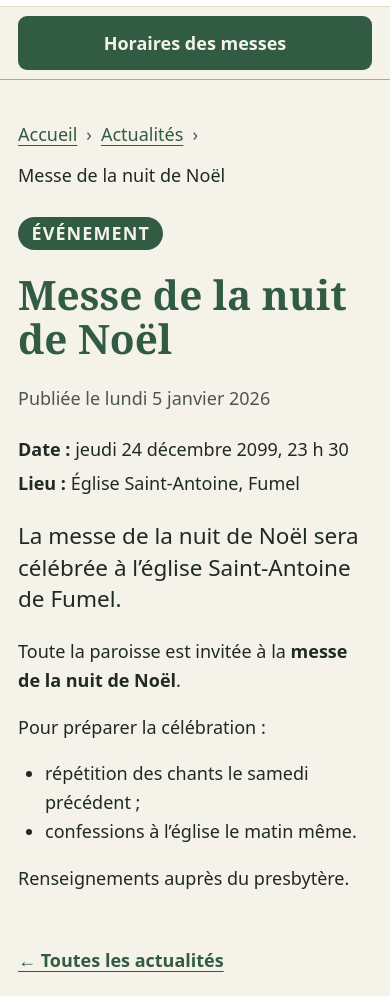
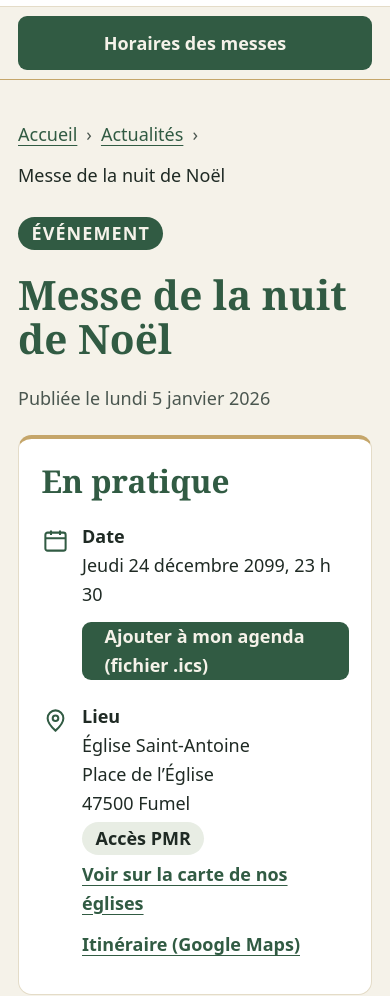
Before and after one commit to daemonshift/saint-geraud, an Astro site: page /actualites/recExempleMesseDeNoel in a window 390 px wide. Shown: the part 111-1107 px from the top of the page. Built offline with nearby package versions, Linux system fonts and the light colour scheme; Astro itself is replaced by a stand-in of ours.

Commit message:
feat: bloc « En pratique » du détail d'une Actualité
Co-Authored-By: Claude Opus 5.5 <noreply@anthropic.com>

```diff
--- /dev/null
+++ b/src/components/EnPratique.astro
@@ -0,0 +1,98 @@
+---
+/**
+ * Bloc « En pratique » du détail d'une Actualité : date et heure de
+ * l'événement (heure de Paris), Église(s) liée(s) avec adresse, Accès PMR,
+ * lien vers son ancre sur Nos églises et itinéraire, bouton « Ajouter à mon
+ * agenda » (fichier `.ics` généré au build). Pas de mini-carte (spec #1).
+ *
+ * Réduit à ce qui est renseigné ; absent si l'Actualité n'a ni date
+ * d'événement ni Église liée.
+ */
+import type { Actualite } from '../lib/contenu';
+import { lienEglise, lienItineraire } from '../lib/navigation';
+
+interface Props {
+  actualite: Actualite;
+  class?: string;
+}
+
+const { actualite, class: classe } = Astro.props;
+const { evenement, eglises, agenda } = actualite;
+const lien = 'inline-flex min-h-12 items-center font-bold text-vert-profond underline';
+---
+
+{
+  (evenement || eglises.length > 0) && (
+    <aside
+      aria-labelledby="en-pratique"
+      class:list={['flex flex-col gap-5 rounded-xl border border-t-4 border-beige-filet border-t-or-doux bg-blanc p-5 lg:p-7', classe]}
+    >
+      <h2 id="en-pratique" class="text-3xl">En pratique</h2>
+      {evenement && (
+        <div class="flex items-start gap-3">
+          <svg class="mt-1 size-6 shrink-0 text-vert-profond" viewBox="0 0 24 24" fill="none" stroke="currentColor" stroke-width="1.8" aria-hidden="true">
+            <rect x="3" y="5" width="18" height="16" rx="2" />
+            <path d="M3 10h18M8 3v4M16 3v4" />
+          </svg>
+          <div class="flex flex-col gap-3">
+            <p>
+              <strong>Date</strong>
+              <br />
+              <span class="first-letter:uppercase inline-block">{evenement.enLettres}</span>
+            </p>
+            {agenda && (
+              <a class="bouton-principal self-start" href={agenda.fichier} download>
+                Ajouter à mon agenda (fichier .ics)
+              </a>
+            )}
+          </div>
+        </div>
+      )}
+      {eglises.map((eglise) => (
+        <div class="flex items-start gap-3">
+          <svg class="mt-1 size-6 shrink-0 text-vert-profond" viewBox="0 0 24 24" fill="none" stroke="currentColor" stroke-width="1.8" aria-hidden="true">
+            <path d="M12 21s-7-6.2-7-11a7 7 0 0 1 14 0c0 4.8-7 11-7 11z" />
+            <circle cx="12" cy="10" r="2.5" />
+          </svg>
+          <div class="flex min-w-0 flex-col gap-1">
+            <p>
+              <strong>Lieu</strong>
+              <br />
+              {eglise.nom}
+              {eglise.adresse.length > 0
+                ? eglise.adresse.map((ligne) => (
+                    <>
+                      <br />
+                      {ligne}
+                    </>
+                  ))
+                : eglise.commune && (
+                    <>
+                      <br />
+                      {eglise.commune}
+                    </>
+                  )}
+            </p>
+            {eglise.accesPmr && <p class="self-start rounded-full bg-vert-pale px-3 py-0.5 font-bold text-encre">Accès PMR</p>}
+            <ul class="flex flex-col">
+              {eglise.surNosEglises && (
+                <li>
+                  <a class={lien} href={lienEglise(eglise.id)}>
+                    Voir sur la carte de nos églises<span class="sr-only"> : {eglise.nom}</span>
+                  </a>
+                </li>
+              )}
+              {eglise.position && (
+                <li>
+                  <a class={lien} href={lienItineraire(eglise.position)}>
+                    Itinéraire (Google Maps)<span class="sr-only">, {eglise.nom}</span>
+                  </a>
+                </li>
+              )}
+            </ul>
+          </div>
+        </div>
+      ))}
+    </aside>
+  )
+}
--- a/src/pages/actualites/[id].astro
+++ b/src/pages/actualites/[id].astro
@@ -1,10 +1,12 @@
 ---
 /**
  * Détail d'une Actualité En ligne : une page par Actualité, à l'adresse
- * `/actualites/{identifiant Airtable}`. Le bloc « En pratique » arrive avec le
- * ticket #9, l'image avec le #5.
+ * `/actualites/{identifiant Airtable}`, avec le bloc « En pratique » (colonne
+ * de droite en ordinateur, sous la date de publication en mobile). Son fichier
+ * d'agenda est servi par `[id].ics.ts`. L'image arrive avec le #5.
  */
 import type { GetStaticPaths } from 'astro';
+import EnPratique from '../../components/EnPratique.astro';
 import MiseEnPage from '../../layouts/MiseEnPage.astro';
 import type { Actualite } from '../../lib/contenu';
 import { contenuDuSite } from '../../lib/contenu/site';
@@ -35,7 +37,8 @@ const lienFil = 'inline-flex min-h-12 items-center text-vert-profond underline';
       </ol>
     </nav>
 
-    <article class="mt-6 flex max-w-[68ch] flex-col gap-5">
+    <article class="mt-6 grid gap-x-12 gap-y-5 lg:grid-cols-[minmax(0,2fr)_minmax(0,1fr)] lg:items-start">
+      <header class="flex max-w-[68ch] flex-col gap-5 lg:col-start-1">
         {
           actualite.categorie && (
             <p class="self-start rounded-full bg-vert-profond px-3 py-0.5 font-bold tracking-[0.06em] text-ivoire uppercase">
@@ -45,29 +48,15 @@ const lienFil = 'inline-flex min-h-12 items-center text-vert-profond underline';
         }
         <h1 class="text-4xl lg:text-5xl">{actualite.titre}</h1>
         <p class="text-gris-vert">Publiée le {actualite.datePublicationEnLettres}</p>
-      {
-        (actualite.evenement || actualite.lieu) && (
-          <dl class="flex flex-col gap-1">
-            {actualite.evenement && (
-              <div>
-                <dt class="inline font-bold">Date : </dt>
-                <dd class="inline">{actualite.evenement.enLettres}</dd>
-              </div>
-            )}
-            {actualite.lieu && (
-              <div>
-                <dt class="inline font-bold">Lieu : </dt>
-                <dd class="inline">{actualite.lieu}</dd>
-              </div>
-            )}
-          </dl>
-        )
-      }
+      </header>
+      <EnPratique actualite={actualite} class="lg:col-start-2 lg:row-span-2 lg:row-start-1" />
+      <div data-corps class="flex max-w-[68ch] flex-col gap-5 lg:col-start-1">
         {actualite.resume && <p class="text-xl">{actualite.resume}</p>}
         <div class="texte-actualite flex flex-col gap-4" set:html={markdownEnHtml(actualite.texte)} />
         <p class="mt-4">
           <a class="inline-flex min-h-12 items-center font-bold text-vert-profond underline" href="/actualites">← Toutes les actualités</a>
         </p>
+      </div>
     </article>
   </div>
 </MiseEnPage>
--- a/tests/e2e/actualites.spec.ts
+++ b/tests/e2e/actualites.spec.ts
@@ -50,12 +50,12 @@ test.describe('Détail d’une Actualité', () => {
     await expect(article).toContainText('Publiée le lundi 5 janvier 2026');
     await expect(article).toContainText('jeudi 24 décembre 2099, 23 h 30');
     await expect(article.locator('strong', { hasText: 'messe de la nuit de Noël' })).toBeVisible();
-    await expect(article.getByRole('listitem')).toHaveCount(2);
+    await expect(article.locator('.texte-actualite').getByRole('listitem')).toHaveCount(2);
   });
 
   test('limite la largeur de lecture', async ({ page }) => {
-    const largeur = await page.locator('#contenu article').evaluate((el) => el.getBoundingClientRect().width);
-    const taille = await page.locator('#contenu article p').last().evaluate((el) => parseFloat(getComputedStyle(el).fontSize));
+    const largeur = await page.locator('#contenu [data-corps]').evaluate((el) => el.getBoundingClientRect().width);
+    const taille = await page.locator('#contenu [data-corps] p').last().evaluate((el) => parseFloat(getComputedStyle(el).fontSize));
     // 68 caractères ≈ 68 × 0,5 em au plus en Source Sans 3 : bien moins que 1 200 px.
     expect(largeur).toBeLessThanOrEqual(68 * taille);
   });
--- /dev/null
+++ b/tests/e2e/en-pratique.spec.ts
@@ -0,0 +1,73 @@
+import { expect, test } from '@playwright/test';
+
+/**
+ * Bloc « En pratique » du détail d'une Actualité, avec les données d'exemple :
+ * - Messe de la nuit de Noël : événement le 24 décembre 2099 à 23 h 30 (Paris), Église Saint-Antoine (Accès PMR) ;
+ * - Kermesse paroissiale : Église Saint-Géraud, sans date d'événement ;
+ * - Inscriptions au catéchisme : ni date d'événement ni Église.
+ */
+const enPratique = (page: import('@playwright/test').Page) => page.getByRole('complementary', { name: 'En pratique' });
+
+test.describe('Actualité qui annonce un événement', () => {
+  test.beforeEach(async ({ page }) => {
+    await page.goto('/actualites/recExempleMesseDeNoel');
+  });
+
+  test('date et heure de Paris, Église, adresse et Accès PMR', async ({ page }) => {
+    const bloc = enPratique(page);
+    await expect(bloc.getByRole('heading', { level: 2, name: 'En pratique' })).toBeVisible();
+    await expect(bloc).toContainText('jeudi 24 décembre 2099, 23 h 30');
+    await expect(bloc).toContainText('Église Saint-Antoine');
+    await expect(bloc).toContainText('Place de l’Église');
+    await expect(bloc).toContainText('47500 Fumel');
+    await expect(bloc.getByText('Accès PMR', { exact: true })).toBeVisible();
+  });
+
+  test('liens vers l’Église sur Nos églises et vers son itinéraire', async ({ page }) => {
+    const bloc = enPratique(page);
+    await expect(bloc.getByRole('link', { name: /^Voir sur la carte de nos églises/ })).toHaveAttribute(
+      'href',
+      '/nos-eglises#eglise-recEgliseSaintAntoine',
+    );
+    await expect(bloc.getByRole('link', { name: /^Itinéraire \(Google Maps\)/ })).toHaveAttribute(
+      'href',
+      'https://www.google.com/maps/dir/?api=1&destination=44.4986%2C0.9653',
+    );
+    await bloc.getByRole('link', { name: /^Voir sur la carte de nos églises/ }).click();
+    await expect(page).toHaveURL(/\/nos-eglises#eglise-recEgliseSaintAntoine$/);
+    await expect(page.locator('#eglise-recEgliseSaintAntoine')).toBeVisible();
+  });
+
+  test('« Ajouter à mon agenda » télécharge un fichier .ics à l’heure exacte', async ({ page, request }) => {
+    const bouton = enPratique(page).getByRole('link', { name: /^Ajouter à mon agenda/ });
+    await expect(bouton).toHaveAttribute('href', '/actualites/recExempleMesseDeNoel.ics');
+    const reponse = await request.get('/actualites/recExempleMesseDeNoel.ics');
+    expect(reponse.status()).toBe(200);
+    expect(reponse.headers()['content-type']).toMatch(/^text\/calendar/);
+    const ics = await reponse.text();
+    expect(ics.startsWith('BEGIN:VCALENDAR\r\n')).toBe(true);
+    // 23 h 30 à Paris en hiver = 22 h 30 UTC.
+    expect(ics).toContain('\r\nDTSTART:20991224T223000Z\r\n');
+    expect(ics).toContain('\r\nSUMMARY:Messe de la nuit de Noël\r\n');
+  });
+
+  test('pas de mini-carte', async ({ page }) => {
+    await expect(page.locator('.leaflet-container')).toHaveCount(0);
+  });
+});
+
+test('Actualité avec une Église mais sans date d’événement : bloc réduit au lieu, sans agenda', async ({ page, request }) => {
+  await page.goto('/actualites/recExempleKermesse');
+  const bloc = enPratique(page);
+  await expect(bloc).toContainText('Église Saint-Géraud');
+  await expect(bloc).not.toContainText('Date');
+  await expect(bloc.getByRole('link', { name: /^Itinéraire \(Google Maps\)/ })).toBeVisible();
+  await expect(page.getByRole('link', { name: /Ajouter à mon agenda/ })).toHaveCount(0);
+  expect((await request.get('/actualites/recExempleKermesse.ics')).status()).toBe(404);
+});
+
+test('Actualité sans Église ni date d’événement : pas de bloc « En pratique »', async ({ page }) => {
+  await page.goto('/actualites/recExempleCatechisme');
+  await expect(page.getByRole('heading', { level: 1, name: 'Inscriptions au catéchisme' })).toBeVisible();
+  await expect(enPratique(page)).toHaveCount(0);
+});
--- a/tests/e2e/pages.ts
+++ b/tests/e2e/pages.ts
@@ -8,6 +8,7 @@ export const PAGES: { nom: string; chemin: string }[] = [
   { nom: 'Accueil', chemin: '/' },
   { nom: 'Actualités', chemin: '/actualites' },
   { nom: 'Détail d’une Actualité', chemin: '/actualites/recExempleMesseDeNoel' },
+  { nom: 'Détail d’une Actualité sans date d’événement', chemin: '/actualites/recExempleKermesse' },
   { nom: 'Actualité terminée', chemin: '/actualites/terminee' },
   { nom: 'Page 404', chemin: '/actualites/recInconnu' },
   { nom: 'Nos églises', chemin: '/nos-eglises' },
```
Lines whose indentation alone changed are shown as unchanged.
